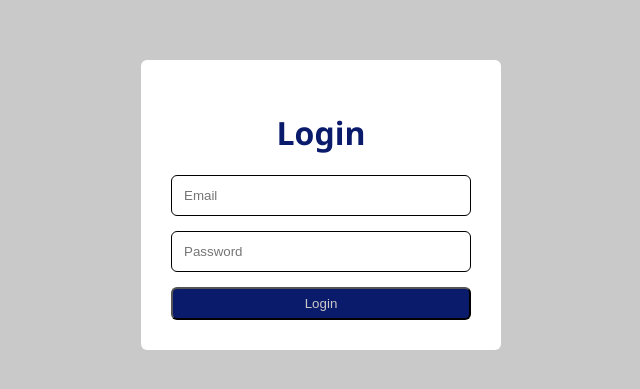
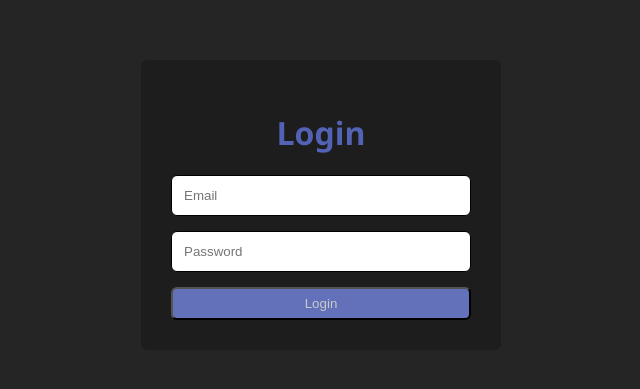
Before and after one commit to karan5772/Web-Dev, a plain HTML site: page css/login_project/login.html in a window 1280 px wide. Shown: the part 195-584 px from the top of the page, without its empty margins (319-959 px from the left). Drawn offline with Linux system fonts and the light colour scheme.

Commit message:
lil css update

```diff
--- a/css/login_project/login.html
+++ b/css/login_project/login.html
@@ -7,7 +7,7 @@
     <style>
         body{
             font-family: 'Segoe UI', Tahoma, Geneva, Verdana, sans-serif;
-            background-color: #cac9c9;
+            background-color: #252525;
             padding: 0;
             margin: 0;
             height: 100vh;
@@ -17,14 +17,14 @@
             border: #404040;
         }
         .card{
-            background-color: #ffffff;
+            background-color: #1d1d1d;
             border-radius: 6px;
             justify-content: center;
             padding: 30px;
             width: 300px;
         }
         h1{
-            color: #0b1b6b;
+            color: #5262b5;
             text-align: center;
         }
         form{
@@ -38,19 +38,21 @@
             border: 1px solid black;
         }
         button{
-            background-color: #0b1b6b;
+            background-color: #6271ba;
             color: #cac9c9;
             border-radius: 6px;
             padding: 7px;
         }
         button:hover{
-            background-color: #35469b;
+            background-color: #5262b5;
         }
     </style>
 </head>
 <body>
     <div class="card">
         <h1>Login</h1>
+
+
         <form>
             <input type="email", placeholder="Email">
             <input type="password", placeholder="Password">
```
Also changed, not shown: 3 other files.
